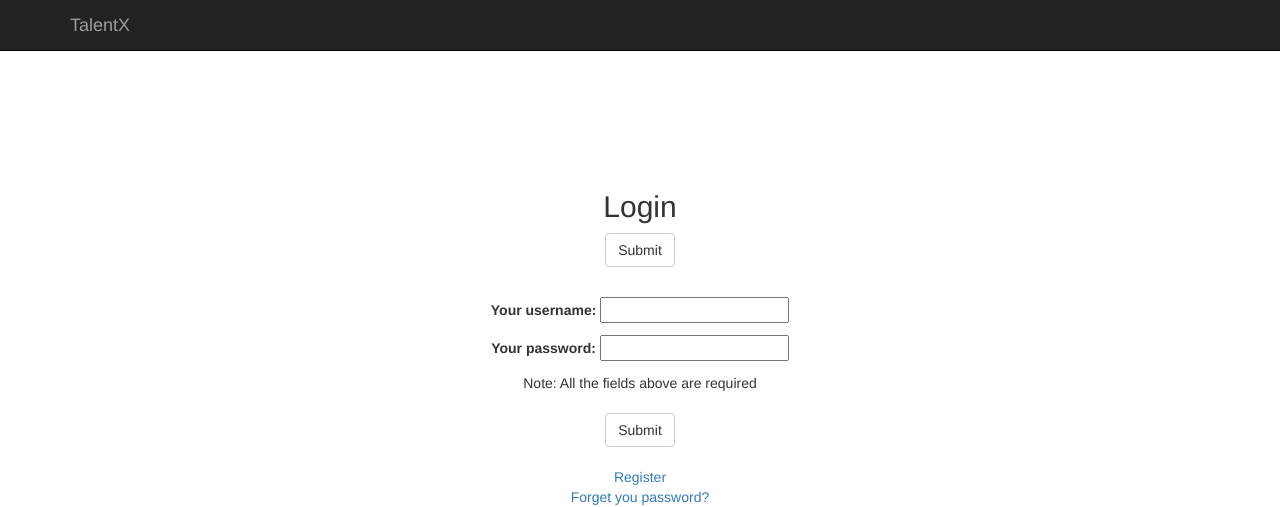
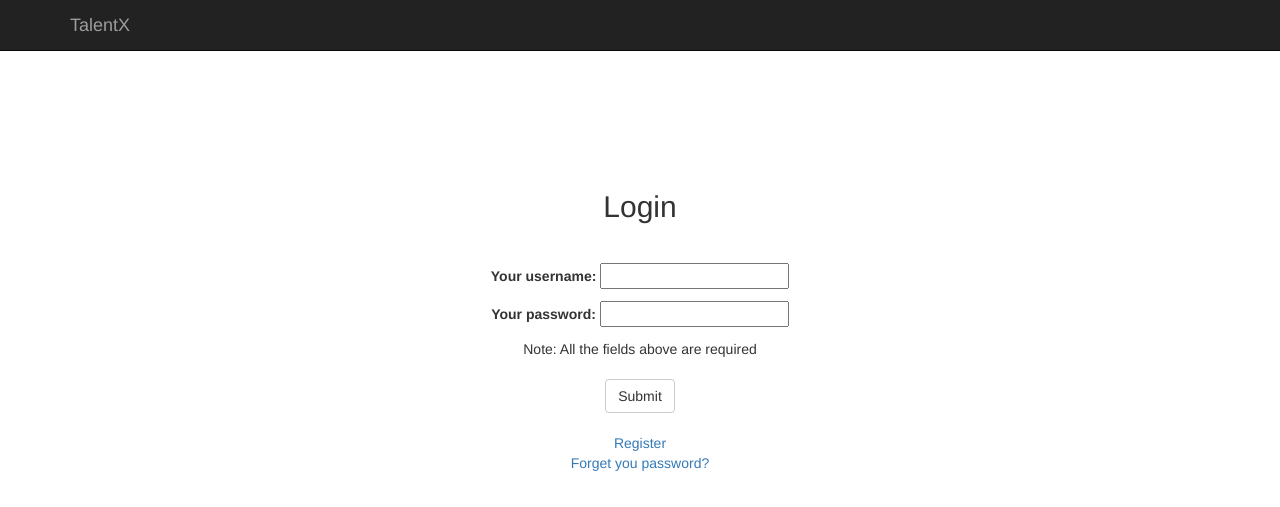
Before and after one commit to zn8ae/TalentX, a Django app: page /signin/ in a window 1280 px wide. Shown: the top 507 px of the page. Run offline with Django 3.2, Linux system fonts and the light colour scheme; parts of the project's set-up code (start-up, migrations or seed data) failed here and were passed over; some libraries are stand-ins or nearby versions.

Commit message:
selenium

```diff
--- a/web/templates/signin.html
+++ b/web/templates/signin.html
@@ -51,7 +51,6 @@
     <section align="center" id="contact" style="padding-top: 100px;
     padding-bottom: 40px;">
       <h2>Login</h2>
-      <button id = "baba" name ="mama" type="submit" class="btn btn-default" >Submit</button>
       <div class="table-form" style="padding-top: 30px;
     padding-bottom: 20px;">
         <form name = "signin_form" action="" method="post">{% csrf_token %}
```
